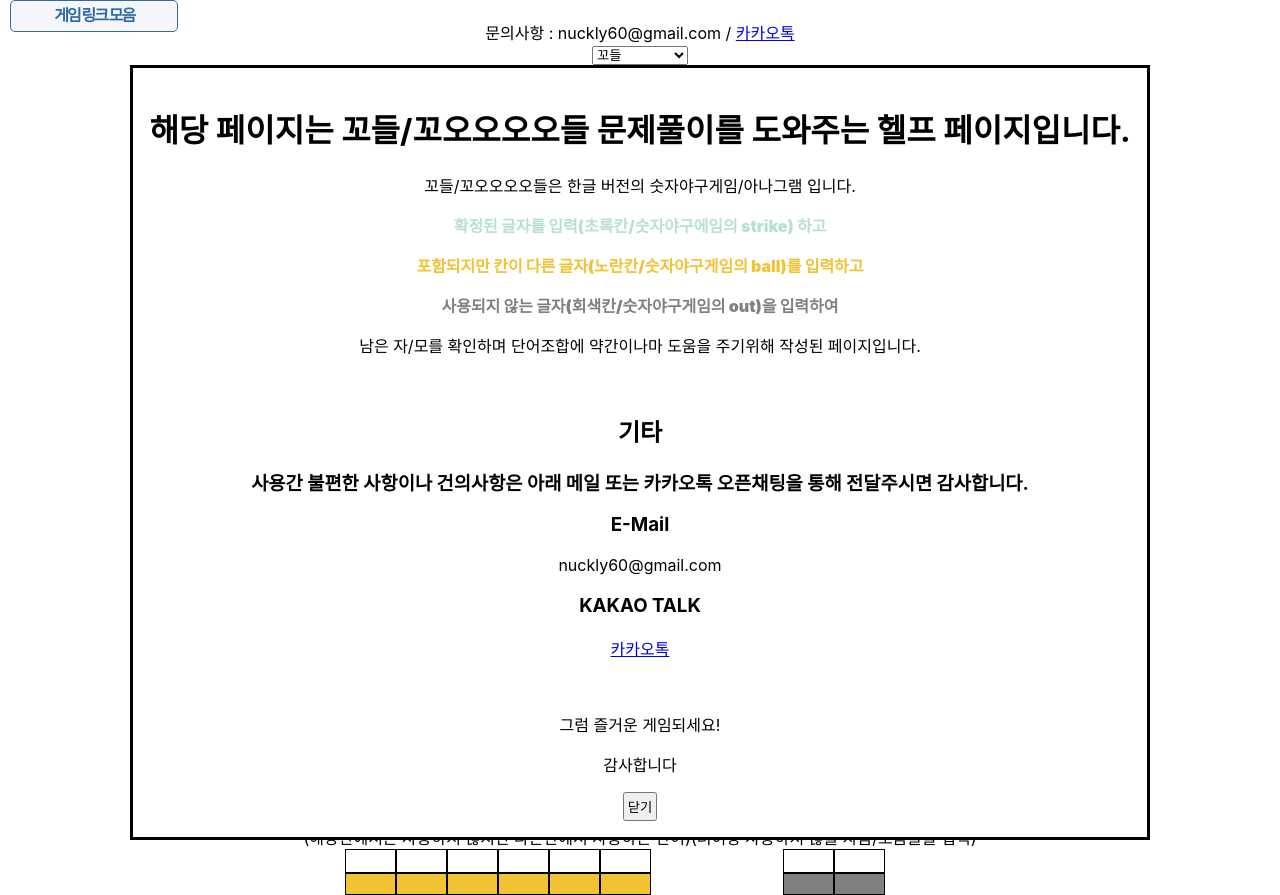
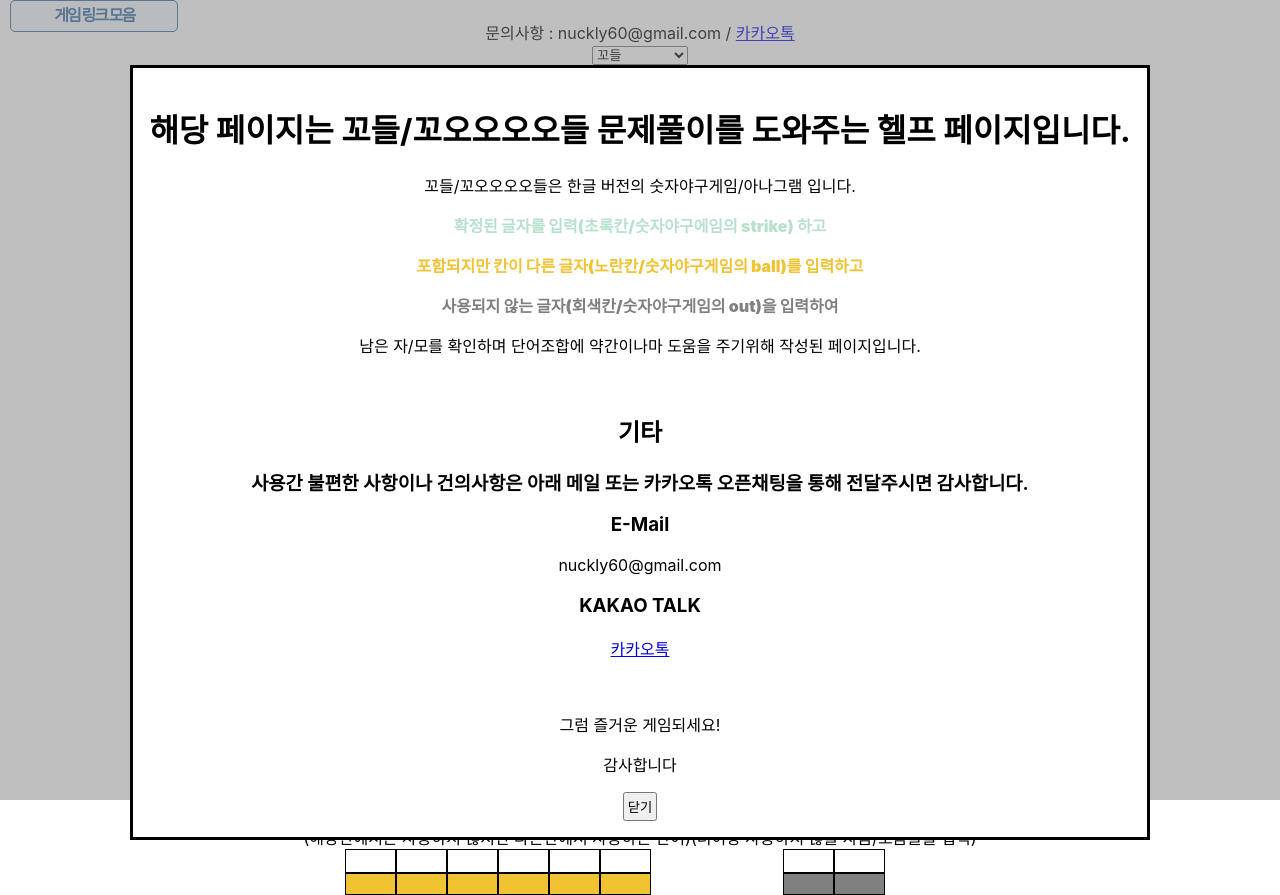
Before and after one commit to GaeTaeng/kordle-helper, a React (Create React App) app: page / in a window 1280 px wide. Built offline with nearby package versions, Linux system fonts and the light colour scheme.

Commit message:
팝업 dimmed 추가

```diff
--- a/src/kordle_helper/contents/KordleContents.js
+++ b/src/kordle_helper/contents/KordleContents.js
@@ -2,6 +2,7 @@ import { useEffect, useState } from "react";
 import "./KordleContents.css"
 import "./popup.css"
 import { GAME_TYPE } from "./kordleConst";
+import KordleNoticePopup from "./KordleNoticePopup";
 const init_1 = ["ㄱ", "ㄴ", "ㄷ", "ㄹ", "ㅁ", "ㅂ", "ㅅ", "ㅇ", "ㅈ", "ㅊ", "ㅋ", "ㅌ", "ㅍ", "ㅎ"]
 const init = ["ㄱ", "ㄴ", "ㄷ", "ㄹ", "ㅁ", "ㅂ", "ㅅ", "ㅇ", "ㅈ", "ㅊ", "ㅋ", "ㅌ", "ㅍ", "ㅎ", "ㅏ", "ㅑ", "ㅓ", "ㅕ", "ㅗ", "ㅛ", "ㅜ", "ㅠ", "ㅡ", "ㅣ"];
 const init_empt = ["", "", "", "", "", "", "", "", "", "", "", "", "", "", "", "", "", "", "", "", "", "", "", "", ];
@@ -200,29 +201,7 @@ function KordleContents({type}) {
     }
     return (
         <div className="kordleContents">
-            <dialog open={isOpenNotice}>
-                <h1>해당 페이지는 꼬들/꼬오오오오들 문제풀이를 도와주는 헬프 페이지입니다.</h1>
-                <p>꼬들/꼬오오오오들은 한글 버전의 숫자야구게임/아나그램 입니다. </p>
-                <p style={{color:"#b7e1cd", fontWeight:"900"}}>확정된 글자를 입력(초록칸/숫자야구에임의 strike) 하고 </p>
-                <p style={{color:"#f1c232", fontWeight:"900"}}>포함되지만 칸이 다른 글자(노란칸/숫자야구게임의 ball)를 입력하고 </p>
-                <p style={{color:"grey", fontWeight:"900"}}>사용되지 않는 글자(회색칸/숫자야구게임의 out)을 입력하여 </p>
-                <p>남은 자/모를 확인하며 단어조합에 약간이나마 도움을 주기위해 작성된 페이지입니다.</p>
-
-                <br />
-                <div>
-                    <h2>기타</h2>
-                    <h3>사용간 불편한 사항이나 건의사항은 아래 메일 또는 카카오톡 오픈채팅을 통해 전달주시면 감사합니다.</h3>
-                    <p><h3>E-Mail</h3> nuckly60@gmail.com </p>
-                    <p><h3>KAKAO TALK</h3>  <a href="https://open.kakao.com/o/gdYCzqOg"  target='_blank'>카카오톡</a></p>
-                    <br />
-
-                </div>
-                <p>그럼 즐거운 게임되세요! </p>
-                <p>감사합니다 </p>
-
-                <button className="noticeButton" onClick={handleCloseNoticePopup}>닫기</button>
-
-            </dialog>
+            <KordleNoticePopup isOpenNotice={isOpenNotice} handleCloseNoticePopup={handleCloseNoticePopup}/>
             <div className="leftContents">
                 <div className="section">
                     <div className="answerInputContainer" >
--- /dev/null
+++ b/src/kordle_helper/contents/KordleNoticePopup.css
@@ -0,0 +1,15 @@
+.dimmed {
+    z-index: 999;
+    background-color: grey;
+    opacity: 50%;
+    position: absolute;
+
+    top: 0px;
+    bottom: 0px;
+    left: 0px;
+    right: 0px;
+}
+
+dialog.popup {
+    z-index: 1000;
+}
--- /dev/null
+++ b/src/kordle_helper/contents/KordleNoticePopup.js
@@ -0,0 +1,37 @@
+
+import "./KordleNoticePopup.css"
+function KordleNoticePopup({isOpenNotice, handleCloseNoticePopup}) {
+
+    return (
+        <div style={isOpenNotice ? {display:"block"} : {display:"none"}}>
+            {isOpenNotice && <div className="dimmed" />}
+            <dialog className="popup" open={isOpenNotice}>
+                <h1>해당 페이지는 꼬들/꼬오오오오들 문제풀이를 도와주는 헬프 페이지입니다.</h1>
+                <p>꼬들/꼬오오오오들은 한글 버전의 숫자야구게임/아나그램 입니다. </p>
+                <p style={{color:"#b7e1cd", fontWeight:"900"}}>확정된 글자를 입력(초록칸/숫자야구에임의 strike) 하고 </p>
+                <p style={{color:"#f1c232", fontWeight:"900"}}>포함되지만 칸이 다른 글자(노란칸/숫자야구게임의 ball)를 입력하고 </p>
+                <p style={{color:"grey", fontWeight:"900"}}>사용되지 않는 글자(회색칸/숫자야구게임의 out)을 입력하여 </p>
+                <p>남은 자/모를 확인하며 단어조합에 약간이나마 도움을 주기위해 작성된 페이지입니다.</p>
+
+                <br />
+                <div>
+                    <h2>기타</h2>
+                    <h3>사용간 불편한 사항이나 건의사항은 아래 메일 또는 카카오톡 오픈채팅을 통해 전달주시면 감사합니다.</h3>
+                    <p><h3>E-Mail</h3> nuckly60@gmail.com </p>
+                    <p><h3>KAKAO TALK</h3>  <a href="https://open.kakao.com/o/gdYCzqOg"  target='_blank'>카카오톡</a></p>
+                    <br />
+
+                </div>
+                <p>그럼 즐거운 게임되세요! </p>
+                <p>감사합니다 </p>
+
+                <button className="noticeButton" onClick={handleCloseNoticePopup}>닫기</button>
+
+            </dialog>
+
+        </div>
+
+    )
+}
+
+export default KordleNoticePopup;
```
